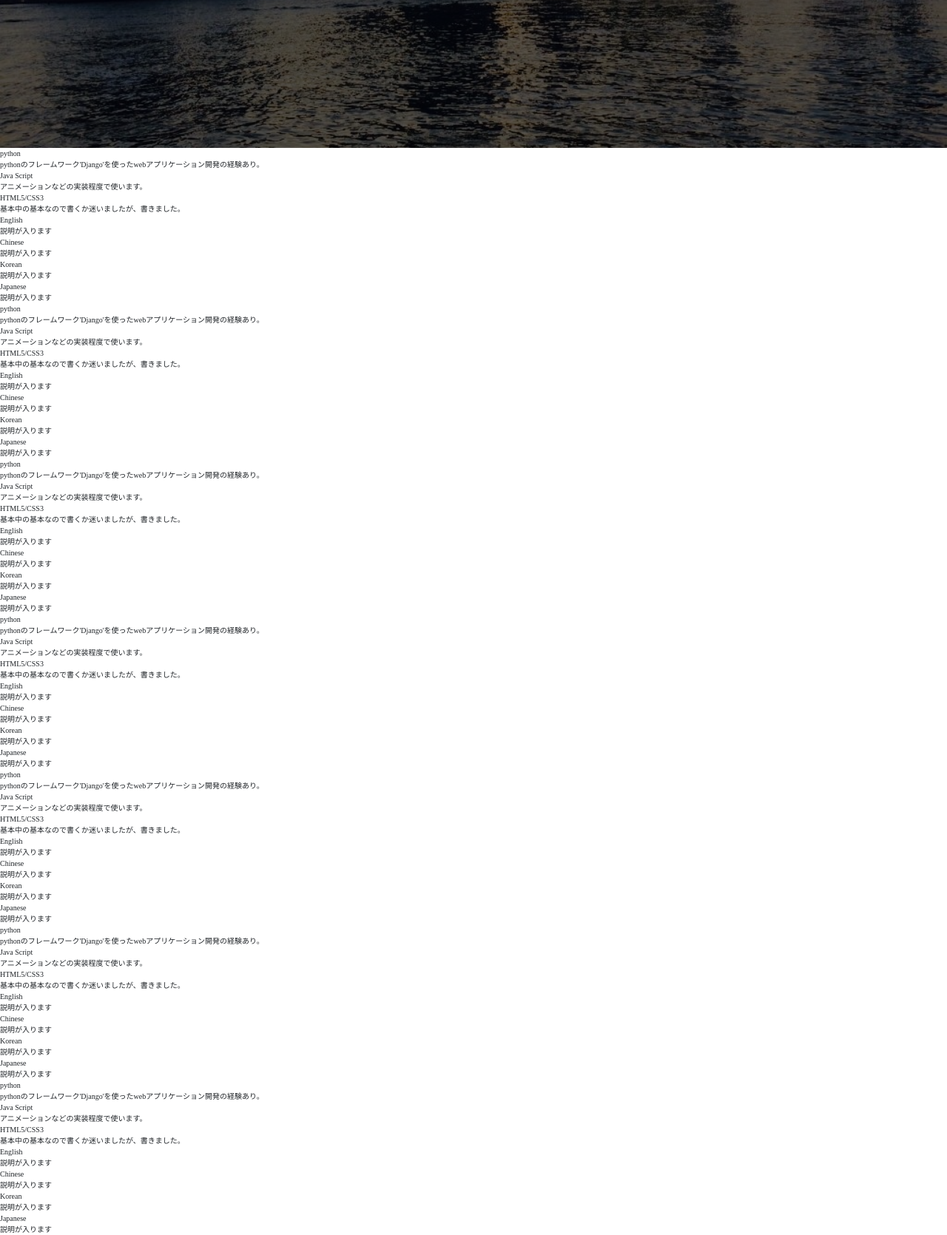
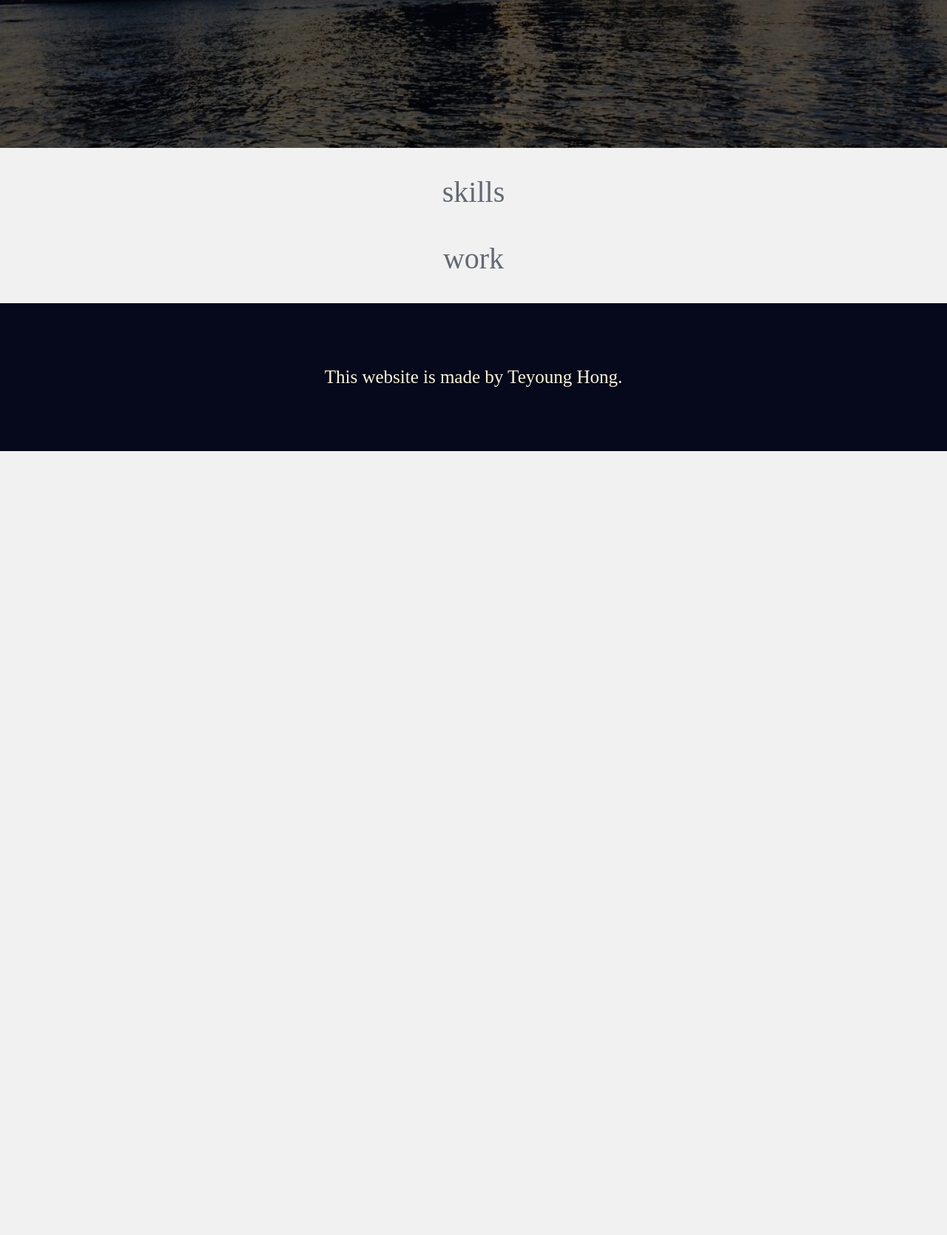
Before and after one commit to Teyoung-Hong/teyoung_portfolio, a Django app: template templates/main.html in a window 1280 px wide. Shown: the part 600-2270 px from the top of the page at 74% size. After the commit the page ends 1210 px from the top, so only its background shows below. Run offline with Django 3.2, Linux system fonts and the light colour scheme; the template is opened without the code that fills it: values that come from a table or form of the project are taken from there, others are empty; data comes from the database, SQL or seed files in the repository; both versions use the stored data as it was after the commit; some libraries are stand-ins or nearby versions.

Commit message:
second commit

```diff
--- a/portfolio/models.py
+++ b/portfolio/models.py
@@ -10,7 +10,7 @@
     )
 
     GENRE_CHOICES = (
-      ('laguages','languages'),
+      ('language','language'),
       ('programming','programming'),
       ('else','else'),
     )
--- a/portfolio/views.py
+++ b/portfolio/views.py
@@ -9,8 +9,8 @@
         context = super().get_context_data(**kwargs)
         context = {
           'all' : Post.objects.all(),
-          's_p' : Post.objects.filter(section='skills').filter(genre="programming"),
-          's_l' : Post.objects.filter(section='skills').filter(genre='languages'),
-          'work' : Post.objects.filter(section='works')
+          's_p' : Post.objects.filter(genre='programming'),
+          's_l' : Post.objects.filter(genre='language'),
+          'work' : Post.objects.filter(section='works'),
         }
         return context
--- a/static/css/base.css
+++ b/static/css/base.css
@@ -6,6 +6,11 @@
 
 html{
 font-size:10px;
+}
+
+body{
+color:#626973;
+background-color:#F1F1F2;
 }
 
 a{
@@ -32,6 +37,15 @@
 h3{
 font-size:50px;
 margin:50px auto;
+}
+
+footer{
+  height:20rem;
+  text-align:center;
+  background-color:#06081B;
+  color:#FCF5DB;
+  font-size:2.5rem;
+  line-height:20rem;
 }
 
 .is_active{
--- a/static/css/main.css
+++ b/static/css/main.css
@@ -23,3 +23,44 @@
   margin:0 auto;
   padding:0.1rem 1rem;
 }
+
+.section{
+  margin:0 auto;
+}
+
+.section_name{
+  text-align:center;
+  font-size:4rem;
+  font-weight:300;
+  margin:3rem auto;
+}
+
+.genre{
+  margin:0 auto;
+  width:80%;
+  text-align:center;
+}
+
+.small_box{
+  display:inline-block;
+  width:45%;
+  margin-bottom:5rem;
+}
+
+.genre_name{
+  font-size:2rem;
+  border-bottom:solid #626973 0.1rem;
+  text-align:center;
+}
+
+.title{
+  font-size:2rem;
+  margin:1rem auto;
+  text-align: center;
+}
+
+.desc{
+  font-size:1.2rem;
+  width:90%;
+  margin:0 auto;
+}
--- /dev/null
+++ b/static/js/main.js
@@ -0,0 +1,18 @@
+$(function(){
+
+$('#head_word').hover(function(){
+    $('#bb').css('background-color','black');
+  },function(){
+    $('#bb').css('background-color','');
+});
+
+$('#skills').on('click', function(){
+  $('#genre').toggle(1000);
+  $('#genre2').toggle(1200);
+});
+
+$('#work').on('click', function(){
+  $('#work_item').toggle(500);
+});
+
+});
--- a/templates/main.html
+++ b/templates/main.html
@@ -16,44 +16,65 @@
   <script src="https://ajax.googleapis.com/ajax/libs/jquery/1.11.3/jquery.min.js"></script>
   <!-- BootstrapのJS読み込み -->
   <script src="{% static "common/bootstrap.min.js" %}"></script>
+  <script src="{% static "js/main.js" %}"></script>
 </head>
 <body>
   <div class="container-fluid header_box" style="background-image:url({% static 'post/icon_ny1.png' %})">
-  <div class="row header_back b_b">
+  <div class="row header_back b_b" id="bb">
     <div class="col-lg-2"></div>
     <div class="col-lg-8 header_h">
-      <h1>Teyoung Hong</h1>
+      <h1 id="head_word">Teyoung Hong</h1>
       <div class="header_h-sub">A Korean Born in Japan.</div>
     </div>
     <div class="col-lg-2"></div>
   </div>
 </div>
 <div class="main_box">
-  {% for a in all %}
-    {% if a.section == 'skills' %}
-    <div class="section {{ s_p.section }}">{{ s_p.section }}
-      {% if s_p %}
-      <div class="genre {{ s_p.genre }}">{{ s_p.genre }}
+    <div class="section skills">
+      <p id="skills" class="section_name">skills</p>
+      <div id="genre" class="genre programming is_active">
+	<p class="genre_name">Programming</p>
 	{% for p in s_p %}
         <div class="small_box">
 	  <div class="title {{ p.title }}">{{ p.title }}</div>
-	    <div class="desc {{ p.desc }}">{{ p.desc }}</div>
+	  <div class="desc">{{ p.desc }}</div>
         </div>
+	{% endfor %}<!-- for p in s_p -->
       </div>
-        {% endfor %}
-      {% elif s_l %}
-      <div class="genre {{ l.genre }}">{{ l.genre }}
+      <div id="genre2" class="genre languages is_active">
+	<p class="genre_name">Languages</p>
         {% for l in s_l %}
         <div class="small_box">
 	  <div class="title {{ l.title }}">{{ l.title }}</div>
-	    <div class="desc {{ l.desc }}">{{ l.desc }}</div>
+	  <div class="desc">{{ l.desc }}</div>
+        </div>
+	{% endfor %}<!-- for l in s_l -->
       </div>
     </div>
-	{% endfor %}
-      {% endif %}
+    <div  class="section work">
+       <p id="work" class="section_name">work</p>
+       <div id="work_item" class="genre is_active">
+         <p class="genre_name">Programming</p>
+         {% for p in s_p %}
+         <div class="small_box">
+           <div class="title {{ p.title }}">{{ p.title }}</div>
+           <div class="desc">{{ p.desc }}</div>
          </div>
-    {% endif %}
-  {% endfor %}
+         {% endfor %}<!-- for p in s_p -->
        </div>
+       <div class="genre languages is_active">
+         <p class="genre_name">Languages</p>
+         {% for l in s_l %}
+         <div class="small_box">
+           <div class="title {{ l.title }}">{{ l.title }}</div>
+           <div class="desc">{{ l.desc }}</div>
+         </div>
+         {% endfor %}<!-- for l in s_l -->
+       </div>
+     </div>
+</div>
+<footer>
+  This website is made by Teyoung Hong.
+</footer>
 </body>
 </html>
```
Also changed, not shown: db.sqlite3, portfolio/migrations/0003_auto_20190219_1024.py (added). Lines whose indentation alone changed are shown as unchanged.
